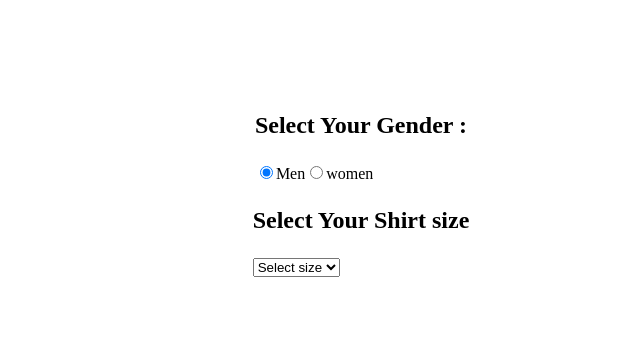
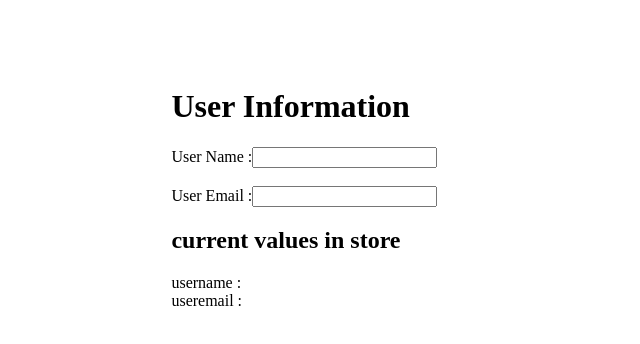
Before and after one commit to Harshitha-Muniraj/gender-form, a React (Create React App) app: page / in a window 1280 px wide. Shown: the top 344 px of the page, without its empty margins (279-919 px from the left). Built offline with nearby package versions, Linux system fonts and the light colour scheme.

Commit message:
completed

```diff
--- a/package.json
+++ b/package.json
@@ -6,7 +6,9 @@
     "cra-template": "1.2.0",
     "react": "^18.2.0",
     "react-dom": "^18.2.0",
-    "react-scripts": "5.0.1"
+    "react-redux": "^9.0.4",
+    "react-scripts": "5.0.1",
+    "redux": "^5.0.1"
   },
   "scripts": {
     "start": "react-scripts start",
--- a/src/App.css
+++ b/src/App.css
@@ -1,13 +1,6 @@
-form{
-  height: 90vh;
-    width: 30%;
-    margin: 7% auto;
-    display: flex;
-    flex-direction: column;
-    align-items: center;
+main{
+  height: 70vh;
+  width: 30%;
+ margin: 7% auto;
 
 }
-
-h3{
-  font-size: 1.5rem;
-}
--- a/src/App.js
+++ b/src/App.js
@@ -1,43 +1,34 @@
 
 import { useState } from 'react';
 import './App.css'
+import { useSelector,useDispatch } from 'react-redux';
+import { updateEmail, updateName } from './redux/actions/InputAction';
 
 function App() {
-  const [outfit,setOutfit]=useState("Shirt");
-  const [selectedOption,setSelectedOption]=useState(true)
+
+  const storeName=useSelector((state)=>state.name);
+  const storeEmail=useSelector((state)=>state.email);
+
+  const dispatch=useDispatch();
+
   return (
+    <main>
     <form>
+      <h1>User Information</h1>
       <div>
-        <h3>Select Your Gender :</h3>
-
-        <input type='radio' name='gender' value='Shirt' id='men' checked={selectedOption==true}  onChange={(e)=>{setOutfit(e.target.value);setSelectedOption(true)}}/>
-        <label htmlFor='men'>Men</label>
-
-        <input type='radio' name='gender' id='women' value='Dress' onChange={(e)=>{setOutfit(e.target.value);setSelectedOption(false)}} />
-        <label htmlFor='women'>women</label>
+        <label htmlFor='name'>User Name :</label>
+        <input onChange={(e)=>dispatch(updateName(e.target.value))} value={storeName} id='name'/>
       </div>
+      <br/>
       <div>
-        <h3>Select Your {outfit} size</h3>
-
-          {
-            selectedOption ?
-            <select name='shirt' id='men'>
-            <option >Select size</option>
-            <option value='small'>Small</option>
-            <option value='medium'>Medium</option>
-            <option value='large'>Large</option>
-            </select>
-            :
-            <select name='dress' id='women'>
-            <option >Select size</option>
-            <option value='2'>2</option>
-            <option value='4'>4</option>
-            <option value='6'>6</option>
-            </select>
-          }
-
+        <label htmlFor='email'>User Email :</label>
+        <input onChange={(e)=>dispatch(updateEmail(e.target.value))} id='email' value={storeEmail}/>
       </div>
     </form>
+    <h2>current values in store</h2>
+    <div>username : {storeName}</div>
+    <div>useremail : {storeEmail}</div>
+    </main>
   );
 }
 
--- /dev/null
+++ b/src/redux/actions/ActionTypes.js
@@ -0,0 +1,3 @@
+export const USER_NAME="USER_NAME";
+
+export const USER_EMAIL="USER_EMAIL";
--- /dev/null
+++ b/src/redux/actions/InputAction.js
@@ -0,0 +1,16 @@
+
+import { USER_NAME,USER_EMAIL } from "./ActionTypes"
+
+export const updateName=(name)=>{
+    return {
+        type:USER_NAME,
+        payload:name
+    }
+}
+
+export const updateEmail=(email)=>{
+    return {
+        type:USER_EMAIL,
+        payload:email
+    }
+}
--- /dev/null
+++ b/src/redux/reducer/InputHandler.js
@@ -0,0 +1,21 @@
+import { USER_EMAIL,USER_NAME } from "../actions/ActionTypes";
+
+const initialState={
+    name:'',
+    email:""
+}
+const InputHandler=(state=initialState,action)=>{
+    switch (action.type) {
+        case USER_NAME:
+            return {...state,name:action.payload}
+            break;
+        case USER_EMAIL:
+            return {...state,email:action.payload}
+            break;
+
+        default:
+            return state
+            break;
+    }
+}
+export default InputHandler;
--- /dev/null
+++ b/src/redux/store.js
@@ -0,0 +1,7 @@
+import InputHandler from "./reducer/InputHandler";
+
+import { createStore } from "redux";
+
+
+
+export let store= createStore(InputHandler)
```
Also changed, not shown: src/index.js (+4 -3 lines), 1 other file (tests, documents, lock files or other folders).
